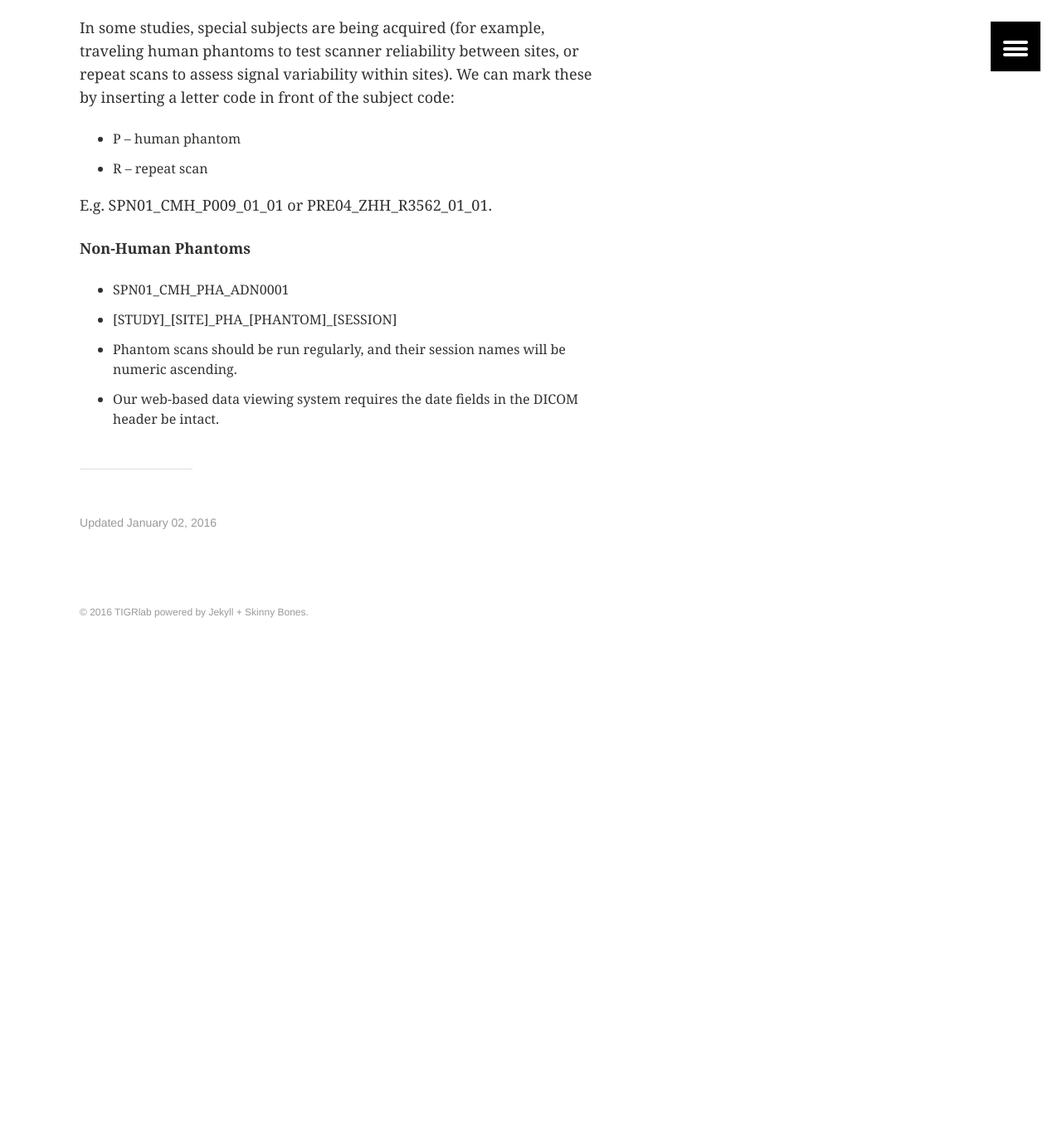
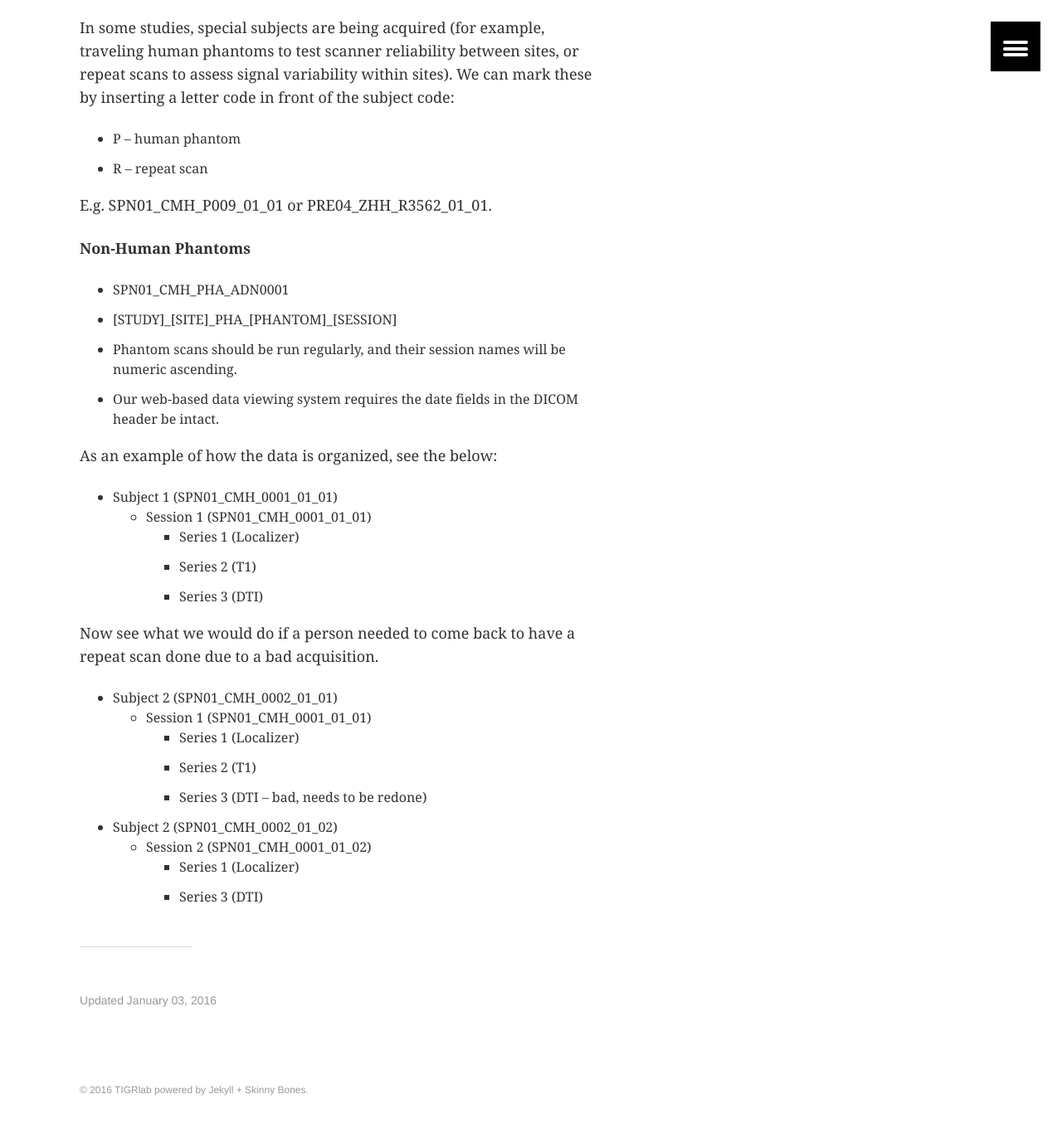
Before and after one commit to TIGRLab/tigrlab.github.io, a Jekyll site: the page built from _posts/database/2016-01-03-xnat-naming.md, in a window 1280 px wide and 1400 px high, scrolled down 2728 px. Shown: the top 1360 px of the window at 83% size. Built offline with Jekyll 4.4.1, drawn with Linux system fonts in a browser that asks for light colours; before the commit the page ends 3552 px from its top, so only the background shows below that.

Commit message:
updated xnat documentation

```diff
--- a/_posts/database/2016-01-02-xnat-naming.md
+++ b/_posts/database/2016-01-03-xnat-naming.md
@@ -80,3 +80,24 @@ E.g. SPN01_CMH_P009_01_01 or PRE04_ZHH_R3562_01_01.
 + [STUDY]\_[SITE]\_PHA\_[PHANTOM]\_[SESSION]
 + Phantom scans should be run regularly, and their session names will be numeric ascending.
 + Our web-based data viewing system requires the date fields in the DICOM header be intact.
+
+
+As an example of how the data is organized, see the below:
+
++ Subject 1 (SPN01\_CMH\_0001\_01\_01)
+    + Session 1 (SPN01\_CMH\_0001\_01\_01)
+        + Series 1 (Localizer)
+        + Series 2 (T1)
+        + Series 3 (DTI)
+
+Now see what we would do if a person needed to come back to have a repeat scan done due to a bad acquisition.
+
++ Subject 2 (SPN01\_CMH\_0002\_01\_01)
+    + Session 1 (SPN01\_CMH\_0001\_01\_01)
+        + Series 1 (Localizer)
+        + Series 2 (T1)
+        + Series 3 (DTI -- bad, needs to be redone)
++ Subject 2 (SPN01\_CMH\_0002\_01\_02)
+    + Session 2 (SPN01\_CMH\_0001\_01\_02)
+        + Series 1 (Localizer)
+        + Series 3 (DTI)
```
Also changed, not shown: _posts/database/2016-01-01-xnat-connecting.md (added, +20 -0 lines), _posts/database/2016-01-01-xnat-intro.md (deleted, +0 -28 lines), _posts/database/2016-01-02-xnat-overview.md (added, +71 -0 lines), _posts/database/2016-01-04-uploading.md (renamed from _posts/database/2016-01-03-uploading.md, +12 -0 lines), _posts/database/2016-01-05-downloading.md (renamed from _posts/database/2016-01-04-downloading.md, +2 -2 lines), database/index.md (+1 -1 lines), images/guide.xnat-home-projects.jpg (added), images/guide.xnat-home-user.jpg (added), images/guide.xnat-home.jpg (added), images/guide.xnat-session.jpg (added), images/guide.xnat-subject.jpg (added).
